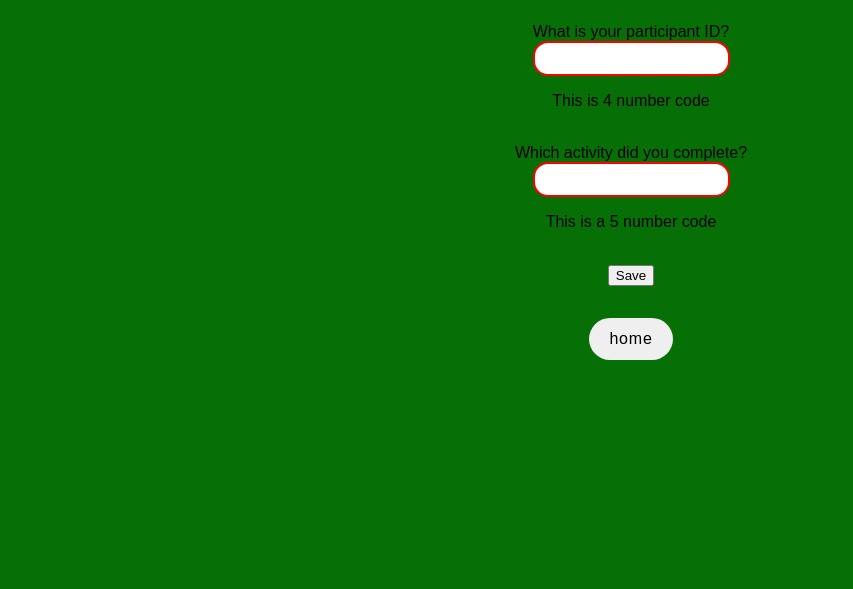
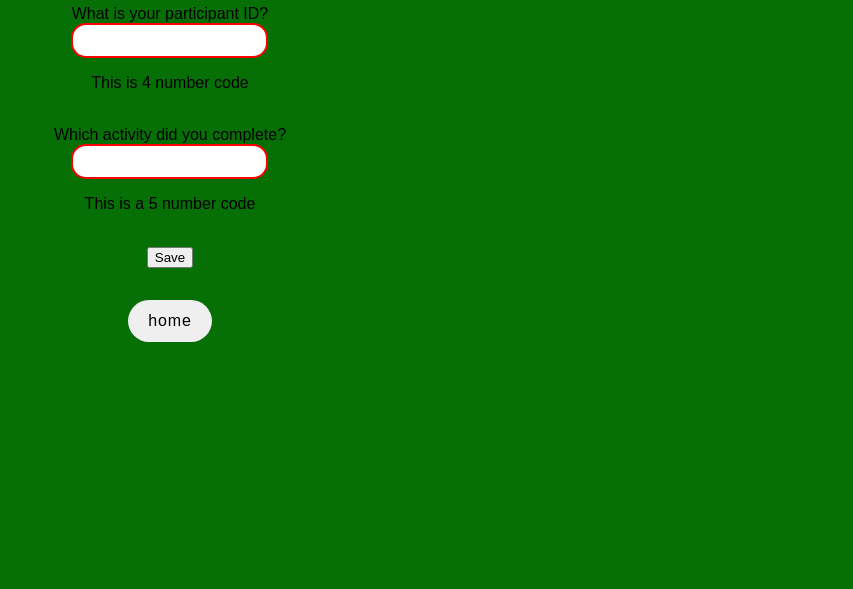
Before and after one commit to Joeclimbing/AWSCActivityTracker, a website: page AWSC PWA/html/input.html in a window 1280 px wide. Shown: the part 211-800 px from the top of the page, without its empty margins (9-862 px from the left). Drawn offline with Linux system fonts and the light colour scheme.

Commit message:
better formatting

```diff
--- a/AWSC PWA/css/stylesheet.css
+++ b/AWSC PWA/css/stylesheet.css
@@ -42,3 +42,10 @@ input:required {
 input:invalid {
     border: 2px solid red;
   }
+
+@media (min-width: 45em){
+    main{
+        display: flex;
+        flex-direction: row;
+    }
+}
--- a/AWSC PWA/html/input.html
+++ b/AWSC PWA/html/input.html
@@ -7,9 +7,12 @@
         <link rel="stylesheet" href="../css/stylesheet.css">
     </head>
     <body>
+        <header>
             <div class="menu">
                 <h1>AWSC Submit an Activity</h1>
             </div>
+        </header>
+        <main>
             <br>
             <div class="collection">
                 <h1>Submit an Activity</h1>
@@ -30,5 +33,7 @@
                     </form>
                 </div>
             </div>
+        </main>
+
     </body>
 </html>
```
Also changed, not shown: AWSC PWA/html/Output.html (+5 -0 lines), AWSC PWA/index.html (+4 -0 lines). Lines whose indentation alone changed are shown as unchanged.
